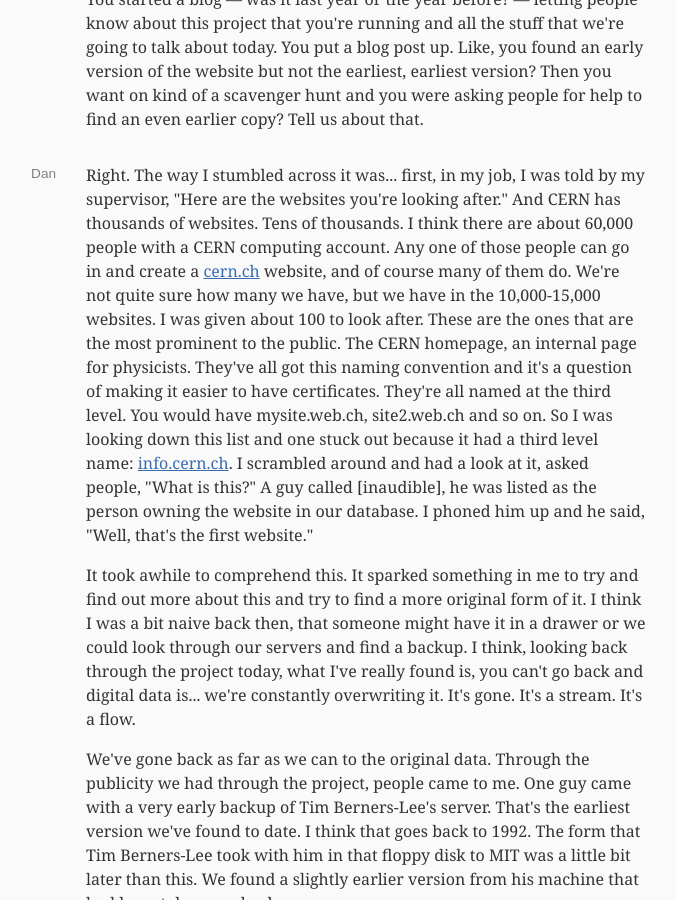
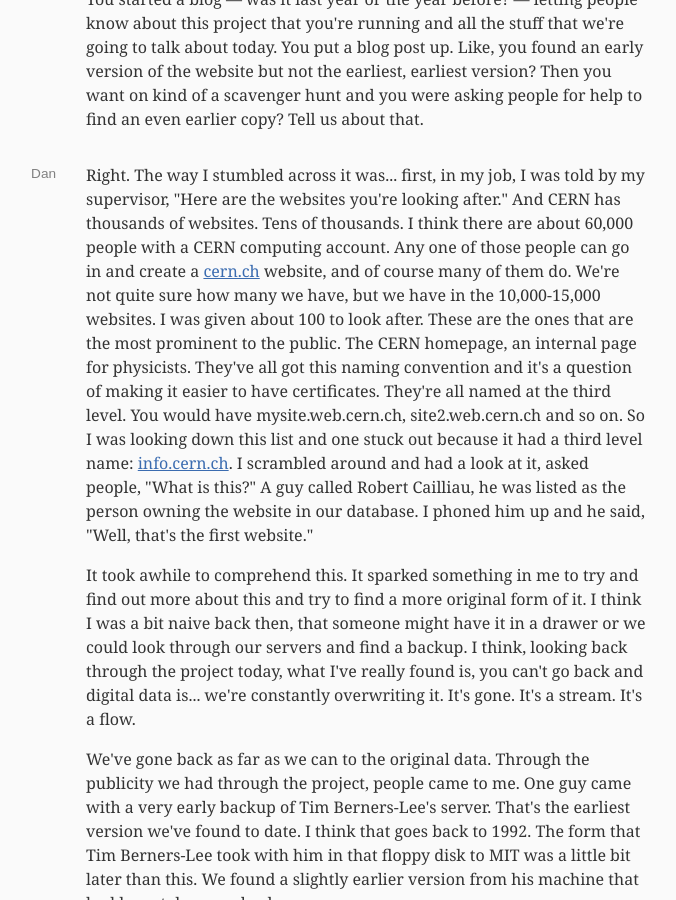
Before and after one commit to jensimmons/webahead-transcripts, a Jekyll site: the page built from _posts/transcripts/2014-09-30-085.html, in a window 1280 px wide and 900 px high, scrolled down 2320 px. Shown: the whole window, without its empty margins (294-970 px from the left). Built offline with Jekyll 4.4.1, drawn with Linux system fonts in a browser that asks for light colours; Markdown is read by kramdown in place of the engine named in the settings; some of the changed text lies outside the part shown.

Commit message:
fixing up Robert Cailliau's name in a few places

```diff
--- a/_posts/transcripts/2014-09-30-085.html
+++ b/_posts/transcripts/2014-09-30-085.html
@@ -55,7 +55,7 @@
 
 <dt>Dan</dt>
 <dd>
-    <p>Right. The way I stumbled across it was... first, in my job, I was told by my supervisor, "Here are the websites you're looking after." And CERN has thousands of websites. Tens of thousands. I think there are about 60,000 people with a CERN computing account. Any one of those people can go in and create a <a href="http://cern.ch">cern.ch</a> website, and of course many of them do. We're not quite sure how many we have, but we have in the 10,000-15,000 websites. I was given about 100 to look after. These are the ones that are the most prominent to the public. The CERN homepage, an internal page for physicists. They've all got this naming convention and it's a question of making it easier to have certificates. They're all named at the third level. You would have mysite.web.ch, site2.web.ch and so on. So I was looking down this list and one stuck out because it had a third level name: <a href="http://info.cern.ch">info.cern.ch</a>. I scrambled around and had a look at it, asked people, "What is this?" A guy called [inaudible], he was listed as the person owning the website in our database. I phoned him up and he said, "Well, that's the first website."</p>
+    <p>Right. The way I stumbled across it was... first, in my job, I was told by my supervisor, "Here are the websites you're looking after." And CERN has thousands of websites. Tens of thousands. I think there are about 60,000 people with a CERN computing account. Any one of those people can go in and create a <a href="http://cern.ch">cern.ch</a> website, and of course many of them do. We're not quite sure how many we have, but we have in the 10,000-15,000 websites. I was given about 100 to look after. These are the ones that are the most prominent to the public. The CERN homepage, an internal page for physicists. They've all got this naming convention and it's a question of making it easier to have certificates. They're all named at the third level. You would have mysite.web.cern.ch, site2.web.cern.ch and so on. So I was looking down this list and one stuck out because it had a third level name: <a href="http://info.cern.ch">info.cern.ch</a>. I scrambled around and had a look at it, asked people, "What is this?" A guy called  Robert Cailliau, he was listed as the person owning the website in our database. I phoned him up and he said, "Well, that's the first website."</p>
 
     <p>It took awhile to comprehend this. It sparked something in me to try and find out more about this and try to find a more original form of it. I think I was a bit naive back then, that someone might have it in a drawer or we could look through our servers and find a backup. I think, looking back through the project today, what I've really found is, you can't go back and digital data is... we're constantly overwriting it. It's gone. It's a stream. It's a flow.</p>
 
@@ -89,7 +89,7 @@
 <dd>And the very name, "WorldWideWeb." It had the "world" at the front. And it was in one guy's office.</dd>
 
 <dt>Jen</dt>
-<dd>It was Robert Cailliau  who named it, I believe, right? Robert Cailliau doesn't get a lot of credit but he joined Tim Berners-Lee fairly early in the process and helped shape the vision, rewrote the memo.</dd>
+<dd>It was Robert Cailliau  who named it, I believe, right? <a href="http://en.wikipedia.org/wiki/Robert_Cailliau">Robert Cailliau</a> doesn't get a lot of credit but he joined Tim Berners-Lee fairly early in the process and helped shape the vision, rewrote the memo.</dd>
 
 <dt>Dan</dt>
 <dd>
@@ -104,7 +104,7 @@
 <dd>Yeah. I think about that a lot, actually. How complex the web has gotten and that original vision of it being super easy for anyone to create their own website. The original browser was also the original web authoring tool. You could make a website right inside the browser and that vision has certainly left us. Now, people are clamoring for more complex tools so that they can rewrite the way browsers work as they're building their website.</dd>
 
 <dt>Dan</dt>
-<dd>You see that straight from the beginning. The team, Tim Berners-Lee and Habert Caieu and the students that worked with them, they wrote code for all sorts of systems. They realized that not everyone would have access to Telnet, for instance, or the internet. You could email the first web server, give it a URL in the subject line and it would send you back the content of that page. Accessibility and access across different devices was baked right in to the vision from the start.</dd>
+<dd>You see that straight from the beginning. The team, Tim Berners-Lee and Robert Cailliau and the students that worked with them, they wrote code for all sorts of systems. They realized that not everyone would have access to Telnet, for instance, or the internet. You could email the first web server, give it a URL in the subject line and it would send you back the content of that page. Accessibility and access across different devices was baked right in to the vision from the start.</dd>
 
 <dt>Jen</dt>
 <dd>Wow, it would email you the webpage that you requested?</dd>
@@ -137,7 +137,7 @@
 <dd>
     <p>Yeah, back to the hypertext story, I think the hypertext community were really unimpressed with the web when they saw it. They had been working on this vision that was so beautiful. That content would be permanently linked, there would be a database system that would track links so if a resource moved the link would dynamically resolve itself. As you say, taxonomies would be unified, data would be restructured.</p>
 
-    <p>Tim Berners-Lee and Habert Caieu went to a hypertext conference in 1991 in San Antonio. They physically packed up the NeXT cube, they took it with them. They were refused a speaking slot, actually. They stood out in the hallway and got themselves a table and showed people, "This is a new system we've built." The vast majority of people at the conference were totally unimpressed. This didn't approach the vision. It wasn't powerful enough, it didn't have the features. But as you say, it was the simplicity that won. Simplicity and ubiquity. And the fact that it's free to use and change.</p>
+    <p>Tim Berners-Lee and Robert Cailliau went to a hypertext conference in 1991 in San Antonio. They physically packed up the NeXT cube, they took it with them. They were refused a speaking slot, actually. They stood out in the hallway and got themselves a table and showed people, "This is a new system we've built." The vast majority of people at the conference were totally unimpressed. This didn't approach the vision. It wasn't powerful enough, it didn't have the features. But as you say, it was the simplicity that won. Simplicity and ubiquity. And the fact that it's free to use and change.</p>
 </dd>
 
 <dt>Jen</dt>
```
